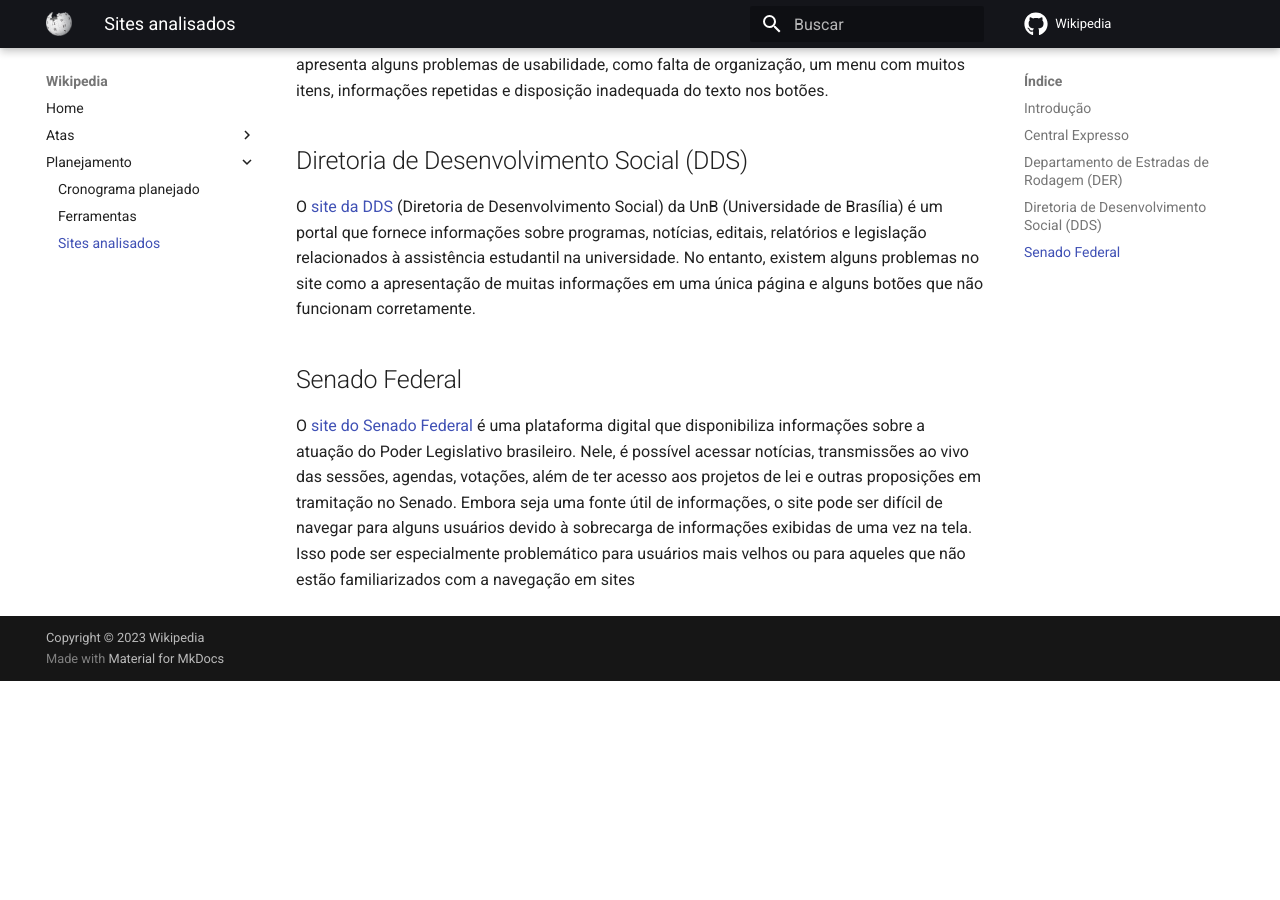
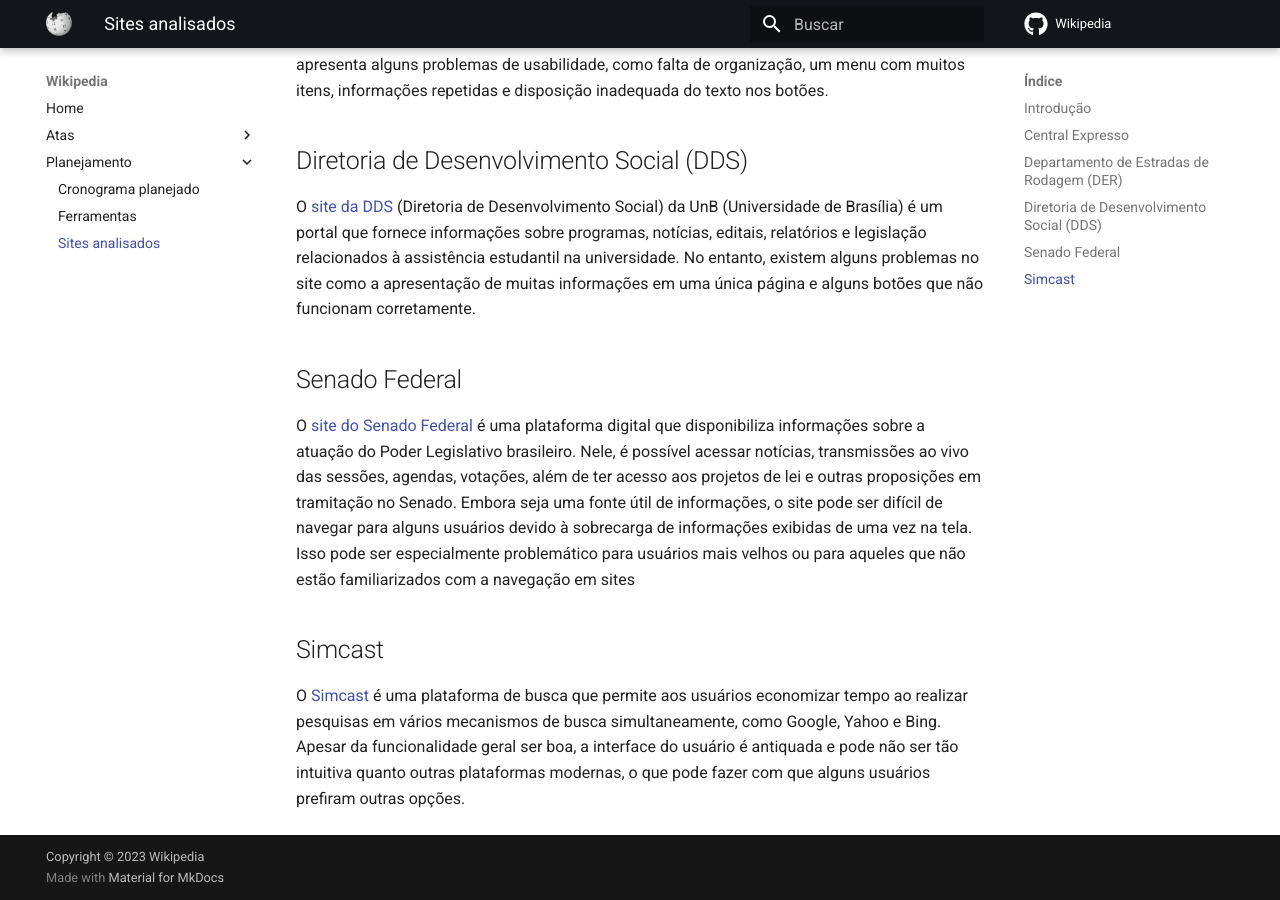
Before and after one commit to Interacao-Humano-Computador/2023.1-Wikipedia, an MkDocs documentation site: the page built from docs/planejamento/sitesAnalisados.md, in a window 1280 px wide and 900 px high, scrolled down 719 px. Built offline with MkDocs 1.6.1 and Material for MkDocs 9.7.7, drawn with Linux system fonts in a browser that asks for light colours; comment, search, counter and statistics services are not loaded; before the commit the page ends 1400 px from its top, so only the background shows below that.

Commit message:
adiciona Simcast em sites analisados

```diff
--- a/docs/planejamento/sitesAnalisados.md
+++ b/docs/planejamento/sitesAnalisados.md
@@ -17,3 +17,7 @@
 ## Senado Federal
 
 O [site do Senado Federal](https://www12.senado.leg.br/hpsenado "Link para o site do Senado Federal") é uma plataforma digital que disponibiliza informações sobre a atuação do Poder Legislativo brasileiro. Nele, é possível acessar notícias, transmissões ao vivo das sessões, agendas, votações, além de ter acesso aos projetos de lei e outras proposições em tramitação no Senado. Embora seja uma fonte útil de informações, o site pode ser difícil de navegar para alguns usuários devido à sobrecarga de informações exibidas de uma vez na tela. Isso pode ser especialmente problemático para usuários mais velhos ou para aqueles que não estão familiarizados com a navegação em sites
+
+## Simcast
+
+O [Simcast](https://simcast.com/ "Link para o site do Simcast") é uma plataforma de busca que permite aos usuários economizar tempo ao realizar pesquisas em vários mecanismos de busca simultaneamente, como Google, Yahoo e Bing. Apesar da funcionalidade geral ser boa, a interface do usuário é antiquada e pode não ser tão intuitiva quanto outras plataformas modernas, o que pode fazer com que alguns usuários prefiram outras opções.
```
